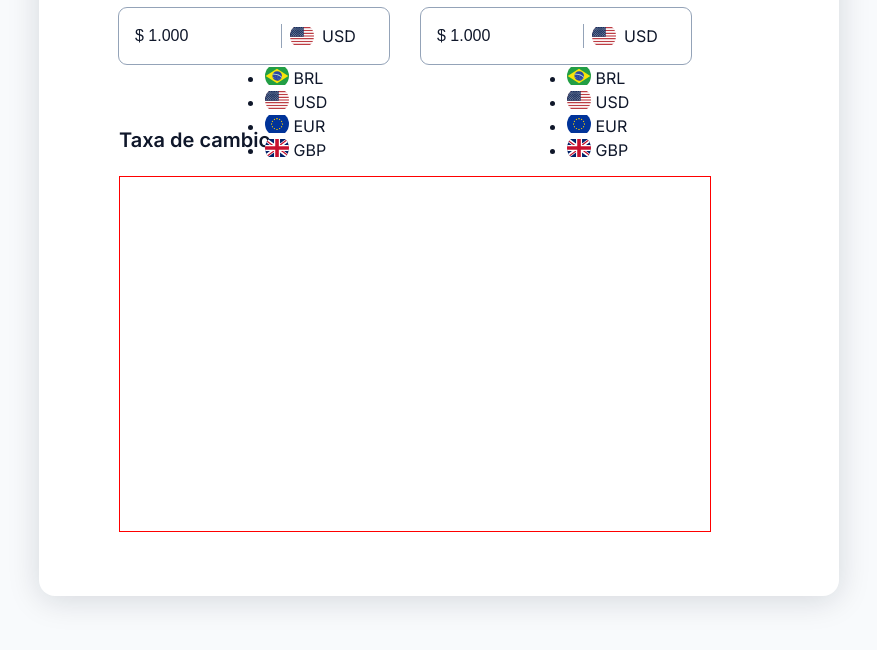
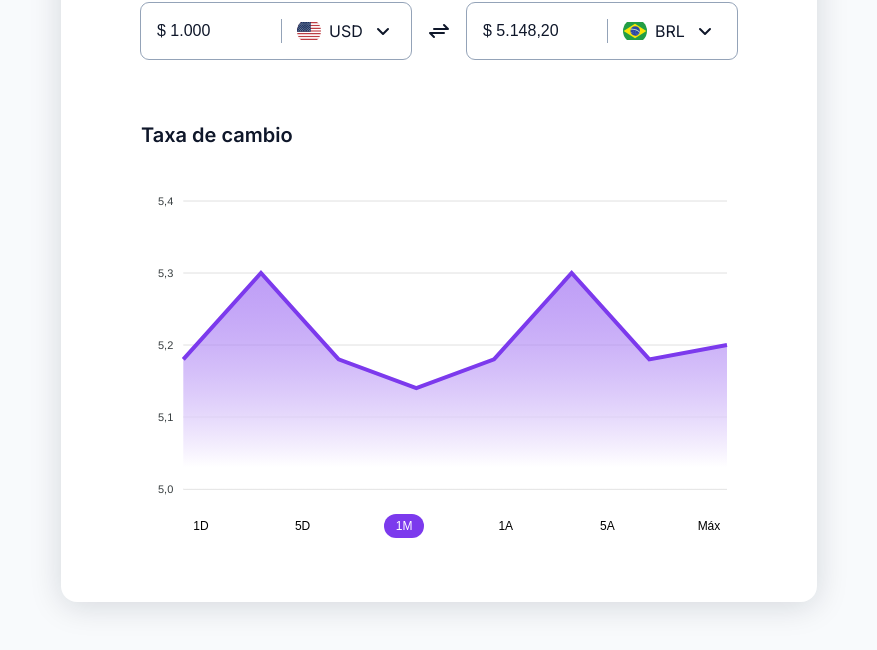
Before and after one commit to pedrovpdias/rocketseat-boraCodar, a plain HTML site: page 9/index.html in a window 1280 px wide. Shown: the part 150-800 px from the top of the page, without its empty margins (201-1078 px from the left). Drawn offline with nearby package versions, Linux system fonts and the light colour scheme.

Commit message:
Desafio 9 concluído

```diff
--- a/9/style.css
+++ b/9/assets/css/style.css
@@ -26,8 +26,6 @@ body {
 }
 
 main {
-    width: 80rem;
-    height: 69.2rem;
     padding: 6.4rem 8rem;
 
     background: #ffffff;
@@ -82,11 +80,19 @@ section h2 {
 
 .conversor .wrapper .money-wrapper .dropdown {
     --bg-hover: #ede9fe;
-    width: 12.4rem;
+    width: 13rem;
 
     position: absolute;
     top: 0;
     right: 0;
+
+    height: 5.6rem;
+    overflow: hidden;
+}
+
+.conversor .wrapper .money-wrapper .dropdown:hover {
+    overflow: initial;
+    height: fit-content;
 }
 
 .conversor .wrapper .money-wrapper .dropdown .selected::before{
@@ -94,11 +100,15 @@ section h2 {
     height: 2.4rem;
     width: 0;
 
-
+    position: absolute;
+    left: 0;
     border-right: 1px solid #94a3b8;
 }
 .conversor .wrapper .money-wrapper .dropdown .selected::after{
     content: "";
+    width: 2.4rem;
+    height: 2.4rem;
+    background: url('../images/chevron-down.svg') no-repeat;
 }
 
 .conversor .wrapper .money-wrapper .dropdown .selected {
@@ -112,19 +122,102 @@ section h2 {
     cursor: pointer;
 }
 
+.conversor .wrapper .money-wrapper .dropdown ul {
+    list-style: none;
+
+    box-shadow: 0 .4rem 1.6rem rgba(15, 23, 42, 0.15);
+    border-radius: .8rem;
+
+    padding: 0;
+    width: 16rem;
+    max-height: 17rem;
+    margin-top: .8rem;
+
+    background: white;
+
+    overflow-y: scroll;
+
+    position: relative;
+    z-index: 1;
+}
+
+.conversor .wrapper .money-wrapper .dropdown ul li {
+    padding: 1.2rem 1.6rem;
+    display: flex;
+    align-items: center;
+    gap: .8rem;
+}
+
 .fi.fis {
     font-size: 2.4rem;
     border-radius: 50%;
 }
 
-.conversor .wrapper .money-wrapper .dropdown .selected:hover {
+.conversor .wrapper .money-wrapper .dropdown .selected:hover,
+.conversor .wrapper .money-wrapper .dropdown ul li:hover {
     background-color: var(--bg-hover);
 }
 
+.wrapper .middle {
+    display: grid;
+    place-content: center;
+}
+
 .cambio .wrapper {
-    width: 59.2rem;
-    height: 35.6rem;
     margin-top: 2.4rem;
+}
 
-    border: 1px solid red
+#chart .tooltip {
+    background-color: white;
+    box-shadow: 0 .4rem 1.6rem rgba(15, 23, 42, 0.15);
+    border-radius: .4rem;
+    padding: .8rem;
 }
+
+.chart-controls {
+    display: flex;
+    justify-content: space-between;
+    margin: -2.2rem .8rem 0 4rem;
+}
+
+.chart-controls button {
+    background: transparent;
+    border: none;
+
+    width: 4rem;
+    height: 2.4rem;
+
+    font-size: 1.2rem;
+    line-height: 1.6rem;
+    text-align: center;
+    cursor: pointer;
+}
+
+
+.chart-controls button:hover,
+.chart-controls button.active {
+    background: #7c3aed;
+    color: white;
+    border-radius: 100px;
+    padding: .4rem .8rem;
+}
+
+@media (max-width: 48rem) {
+    main {
+        padding: 1.6rem;
+        gap: 3.2rem;
+    }
+
+    section h2 {
+        font-size: 1.6rem;
+    }
+
+    .conversor .wrapper {
+        flex-direction: column;
+        gap: .8rem;
+    }
+
+    .conversor .wrapper .money-wrapper {
+        width: 100%;
+    }
+}
--- /dev/null
+++ b/9/assets/js/script.js
@@ -0,0 +1,107 @@
+var options = {
+    series: [
+        {
+            name: "cambio",
+            data: [
+                {
+                    x: new Date("2018-02-12").getTime(),
+                    y: 5.18
+                },
+                {
+                    x: new Date("2018-02-13").getTime(),
+                    y: 5.3
+                },
+                {
+                    x: new Date("2018-02-14").getTime(),
+                    y: 5.18
+                },
+                {
+                    x: new Date("2018-02-15").getTime(),
+                    y: 5.14
+                },
+                {
+                    x: new Date("2018-02-16").getTime(),
+                    y: 5.18
+                },
+                {
+                    x: new Date("2018-02-17").getTime(),
+                    y: 5.3
+                },
+                {
+                    x: new Date("2018-02-18").getTime(),
+                    y: 5.18
+                },
+                {
+                    x: new Date("2018-02-19").getTime(),
+                    y: 5.2
+                },
+            ]
+        }
+    ],
+    chart: {
+        height: 350,
+        type: "area",
+        toolbar: {
+            show: false
+        },
+    },
+    dataLabels: {
+        enabled: false
+    },
+    stroke: {
+        curve: "straight",
+    },
+    yaxis: {
+        min: 5,
+        tickAmount: 4,
+        labels: {
+            formatter: (value) => {
+                return value.toFixed(1).replace('.', ',');
+            },
+        },
+    },
+    xaxis: {
+        labels: {
+            show: false,
+        },
+        tooltip: {
+            enabled: false,
+        },
+        axisTicks: {
+            show: false,
+        }
+    },
+    fill: {
+        gradient: {
+            shadeIntensity: 1,
+            opacityFrom: 0.7,
+            opacityTo: 0.9,
+            stops: [ 0, 90, 100 ],
+        },
+    },
+    colors: ["#7c3aed"],
+    tooltip: {
+        custom: function ({ series, seriesIndex, dataPointIndex, w }) {
+            return (`
+                <div class="tooltip">
+                    <span>
+                        ${String(series[seriesIndex][dataPointIndex]).replace('.', ',')}
+                    </span>
+                    <span>
+                        ${new Date(w.globals.seriesX[seriesIndex][dataPointIndex]).toLocaleDateString(
+                            "pt-BR", {
+                                weekday: "short",
+                                month: "short",
+                                day: "numeric"
+                            }
+                        )}
+                    </span>
+                </div>
+            `);
+        }
+    },
+  }
+
+  var chart = new ApexCharts(document.querySelector("#chart"), options);
+
+  chart.render();
--- a/9/index.html
+++ b/9/index.html
@@ -9,7 +9,7 @@
         rel="stylesheet"
         href="https://cdn.jsdelivr.net/gh/lipis/flag-icons@6.6.6/css/flag-icons.min.css"
     />
-    <link rel="stylesheet" href="./style.css" />
+    <link rel="stylesheet" href="./assets/css/style.css" />
 
     <title>
         #boraCodar - Desafio 09: Conversor de Moedas | Rocketseat
@@ -55,18 +55,22 @@
                         </ul>
                     </div>
                 </div>
-                <div class="middle"></div>
+
+                <div class="middle">
+                    <img src="./assets/images/arrows-exchange.svg" alt="">
+                </div>
+
                 <div class="money-wrapper">
                     <input
                         type="text"
                         class="amount"
-                        value="$ 1.000"
+                        value="$ 5.148,20"
                     >
 
                     <div class="dropdown">
                         <div class="selected">
-                            <span class="fi fi-us fis"></span>
-                            USD
+                            <span class="fi fi-br fis"></span>
+                            BRL
                         </div>
 
                         <ul>
@@ -95,8 +99,21 @@
             <h2>
                 Taxa de cambio
             </h2>
-            <div class="wrapper"></div>
+            <div class="wrapper">
+                <div id="chart"></div>
+                <div class="chart-controls">
+                    <button>1D</button>
+                    <button>5D</button>
+                    <button class="active">1M</button>
+                    <button>1A</button>
+                    <button>5A</button>
+                    <button>Máx</button>
+                </div>
+            </div>
         </section>
     </main>
+
+    <script src="https://cdn.jsdelivr.net/npm/apexcharts"></script>
+    <script src="./assets/js/script.js"></script>
 </body>
 </html>
```
Also changed, not shown: 9/assets/images/chevron-down.svg (renamed from 9/assets/images/majesticons_chevron-down-line.svg), 9/script.js (deleted).
